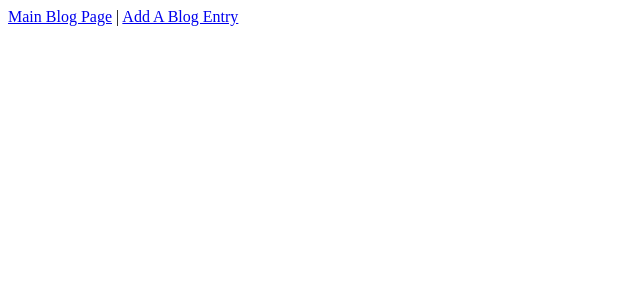
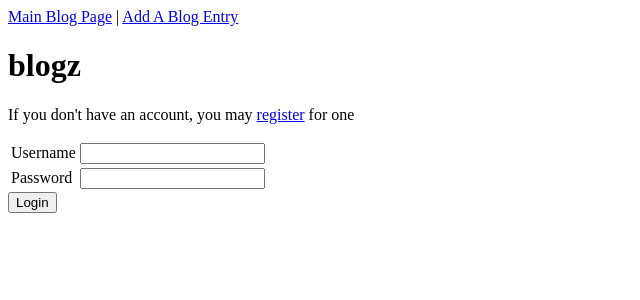
Before and after one commit to pennypesh/blogz, a Flask app: template templates/login.html in a window 1280 px wide. Shown: the top 300 px of the page, without its empty margins (0-640 px from the left). Run offline with Flask 2, Linux system fonts and the light colour scheme; the template is opened without the code that fills it, so the values that code supplies are empty; the visitor is signed in with stand-in values (Sample User, id 1).

Commit message:
second commit

```diff
--- a/main.py
+++ b/main.py
@@ -6,12 +6,13 @@ app.config['DEBUG'] = True
 app.config['SQLALCHEMY_DATABASE_URI'] = 'mysql+pymysql://blogz:Ethan061616@localhost:3306/blogz'
 app.config['SQLALCHEMY_ECHO'] = True
 db = SQLAlchemy(app)
+app.secret_key='penny'
 
 class Blog(db.Model):
     id = db.Column(db.Integer, primary_key=True)
     title = db.Column(db.String(120))
     body = db.Column(db.String(1500))
-    owner=db.Column(db.Integer,db.ForeignKey('user.id'))
+    owner_id=db.Column(db.Integer,db.ForeignKey('user.id'))
 
     def __init__(self, title, body,owner):
         self.title = title
@@ -27,6 +28,18 @@ class User(db.Model):
     def __init__(self, username, password):
         self.username = username
         self.password = password
+
+
+@app.before_request
+def require_login():
+    allowed_routes=['login','signup']
+    if request.endpoint not in allowed_routes and 'username' not in session:
+        return redirect('/login')
+
+@app.route('/login',methods=['POST','GET'])
+def login():
+
+    return render_template('login.html')
 
 @app.route('/blog',methods=['POST','GET'])
 def index():
@@ -74,6 +87,9 @@ def signup():
     user_error=''
     password_error=''
     verify_error=''
+    existing_username=''
+    username=''
+    password=''
 
     if request.method =='POST':
         username = request.form['username']
@@ -108,21 +124,19 @@ def signup():
             verify = ''
 
     #without errors
-        if not user_error and not password_error and not verify_error:
+    if not user_error and not password_error and not verify_error:
             if not existing_username:
                 new_user = User(username,password)
                 db.session.add(new_user)
                 db.session.commit()
                 session['user']= new_user.username
-                return redirect('/newpost')
-            else:
-                user_error ="username already exist"
+            return redirect('/newpost')
+    else:
+            user_error ="username already exist"
 
-    return render_template('signup.hml',user_error = user_error,password_error = password_error, verify_error=verify_error)
+            return render_template('signup.hml',user_error = user_error,password_error = password_error, verify_error=verify_error)
 
-@app.route('/login',methods=['POST','GET'])
-def login():
-    return render_template(login.html)
+
 
 @app.route('/index_2',methods=['POST','GET'])
 def index_2():
--- a/templates/login.html
+++ b/templates/login.html
@@ -1,7 +1,23 @@
 {% extends "base.html" %}
 
 {% block content %}
-
-
-
+<h1>blogz</h1>
+<p>If you don't have an account, you may <a href="/signup">register</a> for one</p>
+<form action="/login" method="post">
+    <table>
+        <tr>
+            <td><label for="username">Username</label></td>
+            <td>
+                <input name="username" type="username" value="{{ username }}">
+            </td>
+        </tr>
+        <tr>
+            <td><label for="password">Password</label></td>
+            <td>
+                <input name="password" type="password">
+            </td>
+        </tr>
+    </table>
+    <input type="submit" value="Login">
+</form>
 {% endblock %}
```
